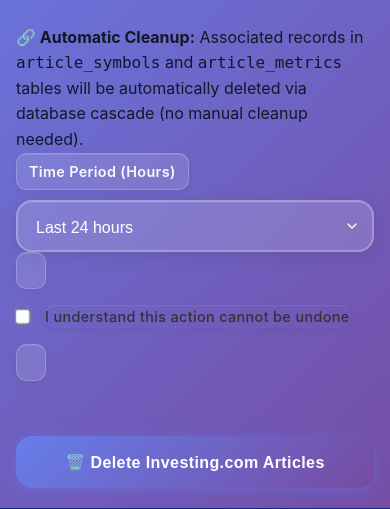
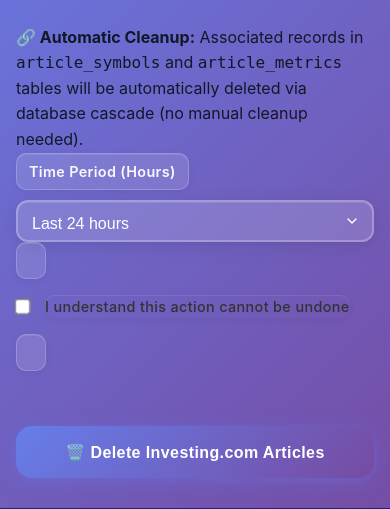
Before and after one commit to SDG223157/trendwise0706, a Python web app: template app/templates/admin/news_management.html in a window 390 px wide. Shown: the part 278-787 px from the top of the page. Run offline with Jinja, Linux system fonts and the light colour scheme; the template is opened without the code that fills it, so the values that code supplies are empty.

Commit message:
Fix input field sizing consistency on iPhone
- Ensure all input fields have consistent height, padding, and font-size
- Fix date input sizing to match other input types on mobile
- Add mobile-specific styling for iPhone (480px breakpoint)
- Remove default browser styling for date inputs
- Prevent auto-zoom on iOS with 16px font size

```diff
--- a/app/static/css/modern-theme.css
+++ b/app/static/css/modern-theme.css
@@ -320,6 +320,52 @@ textarea,
               inset 0 1px 0 rgba(255, 255, 255, 0.1);
   position: relative;
   overflow: hidden;
+}
+
+/* Mobile input consistency - ensure all inputs same size */
+@media (max-width: 768px) {
+  input[type="text"],
+  input[type="email"],
+  input[type="password"],
+  input[type="number"],
+  input[type="date"],
+  input[type="datetime-local"],
+  input[type="search"],
+  select,
+  .form-input,
+  .search-input {
+    height: 44px;
+    padding: 12px 16px;
+    font-size: 16px;
+  }
+}
+
+@media (max-width: 480px) {
+  input[type="text"],
+  input[type="email"],
+  input[type="password"],
+  input[type="number"],
+  input[type="date"],
+  input[type="datetime-local"],
+  input[type="search"],
+  select,
+  .form-input,
+  .search-input {
+    height: 42px;
+    padding: 10px 14px;
+    font-size: 16px;
+    border-radius: 12px;
+  }
+
+  /* Specific date input fixes for iPhone */
+  input[type="date"] {
+    height: 42px !important;
+    padding: 10px 14px !important;
+    font-size: 16px !important;
+    line-height: 1.2 !important;
+    -webkit-appearance: none !important;
+    appearance: none !important;
+  }
 }
 
 /* Enhanced focus states with premium styling */
@@ -757,6 +803,37 @@ input[type="submit"]:active {
   transition: all var(--tw-transition-normal);
   backdrop-filter: blur(10px);
   -webkit-backdrop-filter: blur(10px);
+  height: 52px;
+  box-sizing: border-box;
+}
+
+/* Mobile input group consistency */
+@media (max-width: 768px) {
+  .input-group input,
+  .input-group select {
+    height: 44px;
+    padding: 12px 16px;
+    font-size: 16px;
+  }
+}
+
+@media (max-width: 480px) {
+  .input-group input,
+  .input-group select {
+    height: 42px;
+    padding: 10px 14px;
+    font-size: 16px;
+    border-radius: 12px;
+  }
+
+  .input-group input[type="date"] {
+    height: 42px !important;
+    padding: 10px 14px !important;
+    font-size: 16px !important;
+    line-height: 1.2 !important;
+    -webkit-appearance: none !important;
+    appearance: none !important;
+  }
 }
 
 .input-group input:focus,
```
Also changed, not shown: app/templates/index.html (+36 -0 lines).
